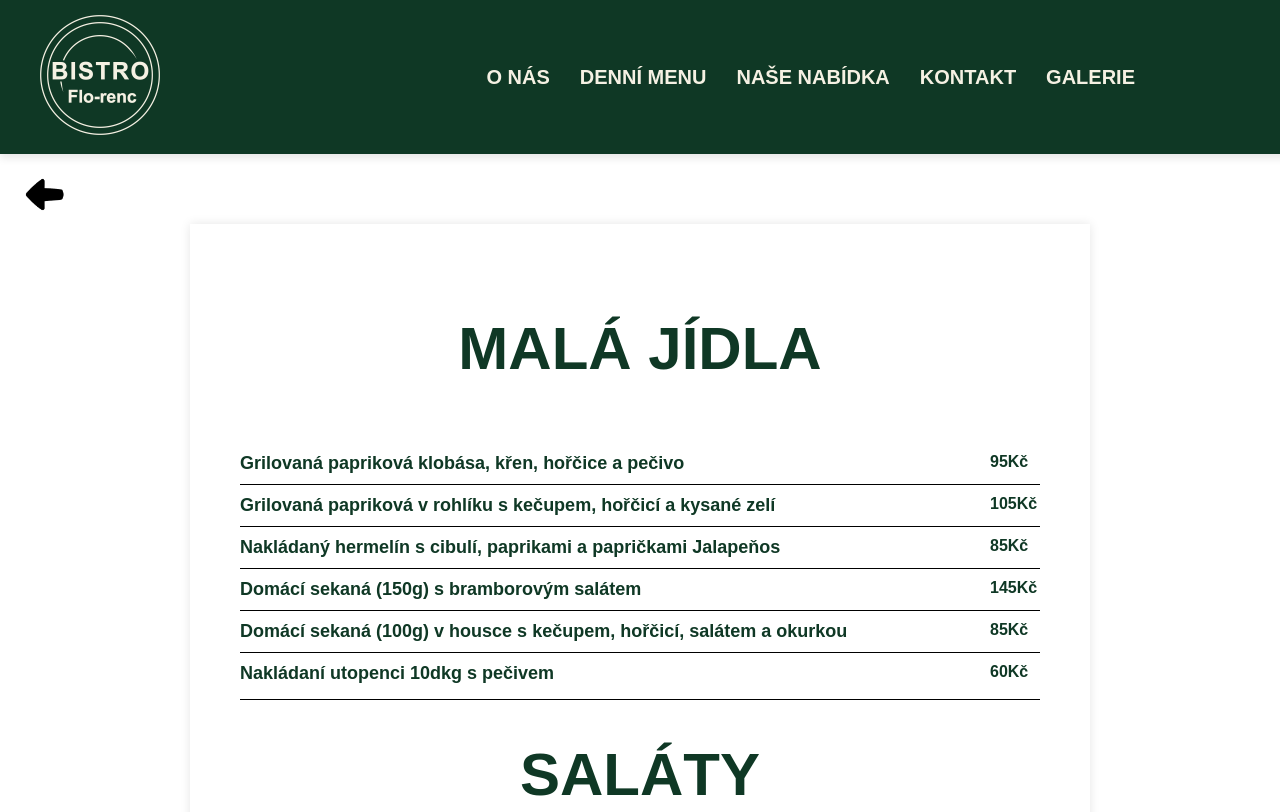
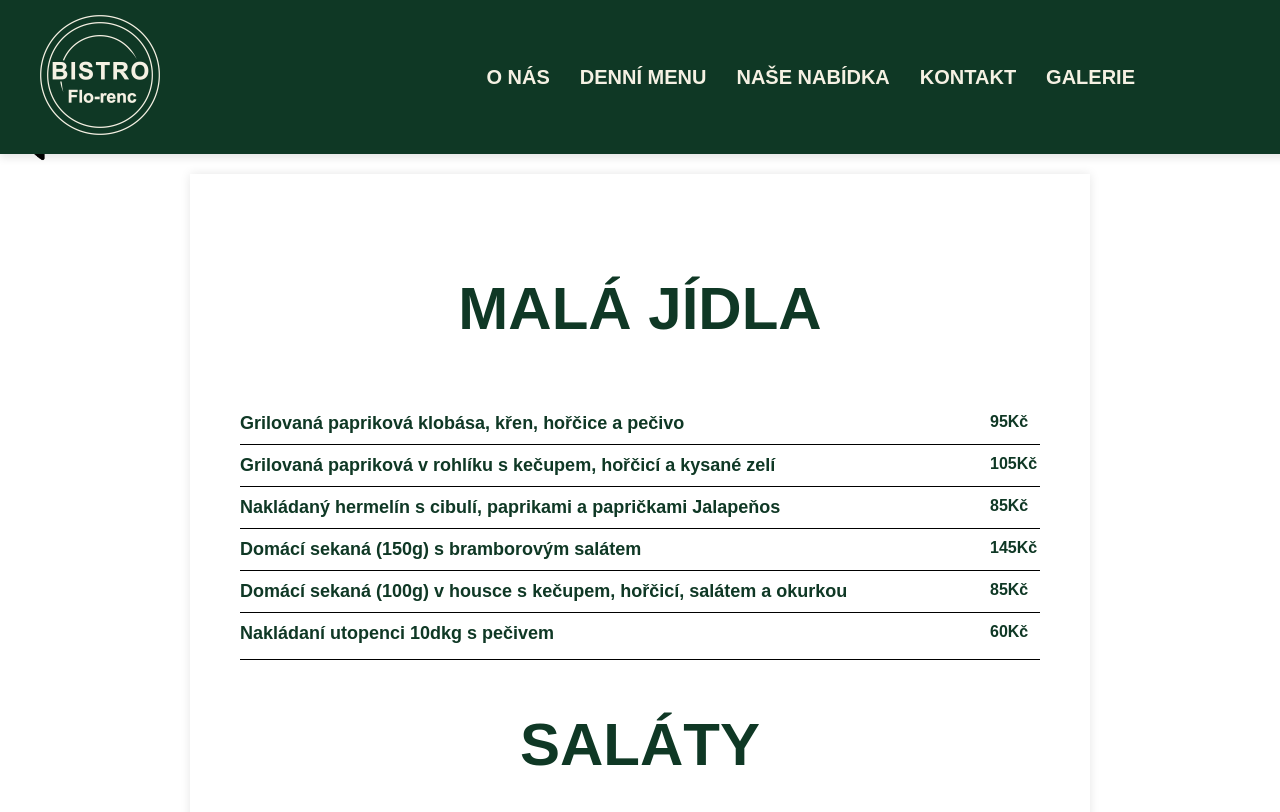
Before and after one commit to JakubSimoncic/bistro-cms, a plain HTML site: page bistro/public/web/POMAZANKY.html in a window 1280 px wide. Shown: the top 812 px of the page. Drawn offline with Linux system fonts and the light colour scheme.

Commit message:
Update POMAZANKY.html

```diff
--- a/bistro/public/web/POMAZANKY.html
+++ b/bistro/public/web/POMAZANKY.html
@@ -112,6 +112,7 @@
                     margin-bottom: 60px;
                     text-align: center;
                     color: #0F3825;
+                    margin-top: 50px;
             }
             h2 {
                 border-bottom: 2px;
@@ -180,7 +181,7 @@
             height: auto;
             }
         main {
-            padding-top: 170px;
+            padding-top: 120px;
             text-align: left;
             padding-left: 20px;
         }
```
